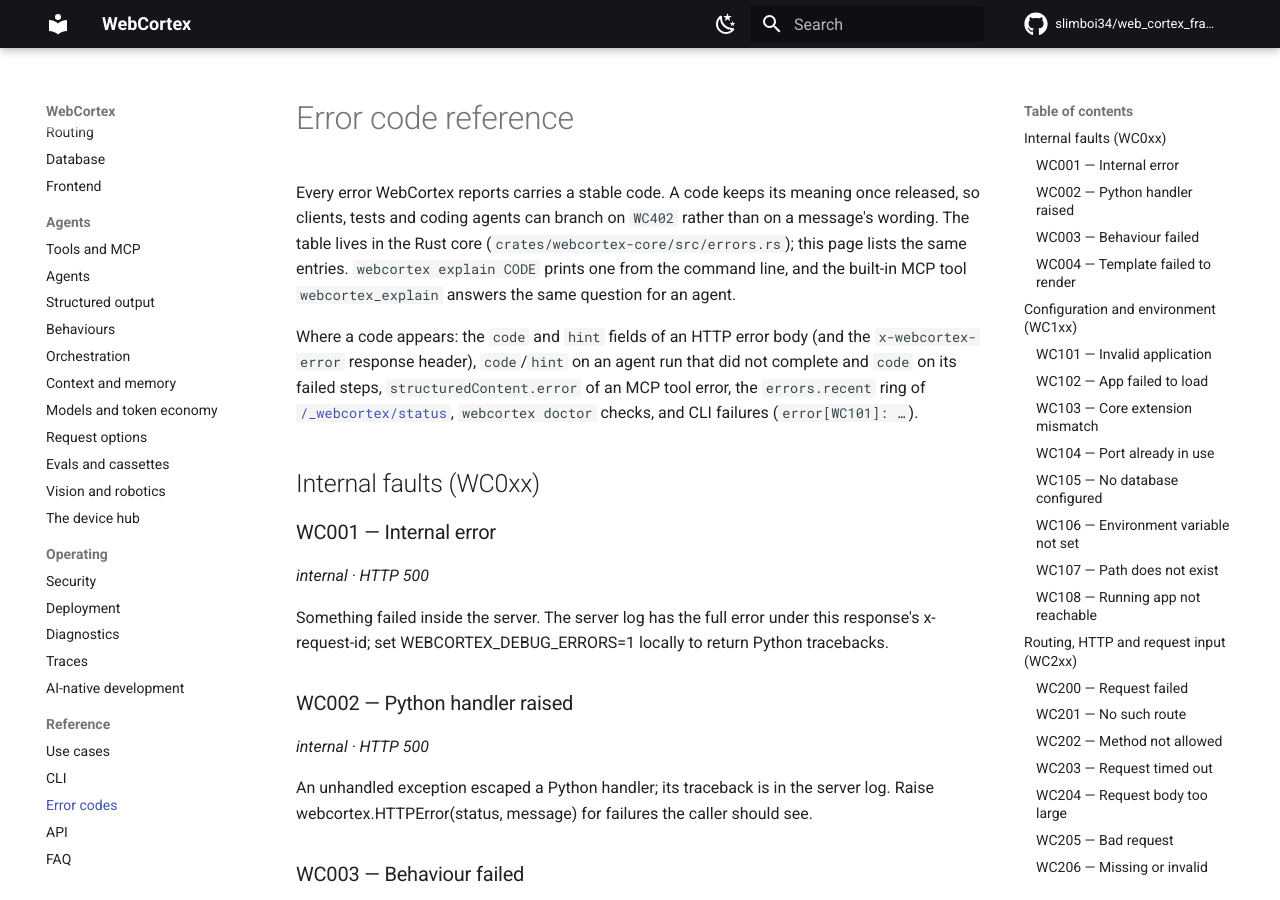
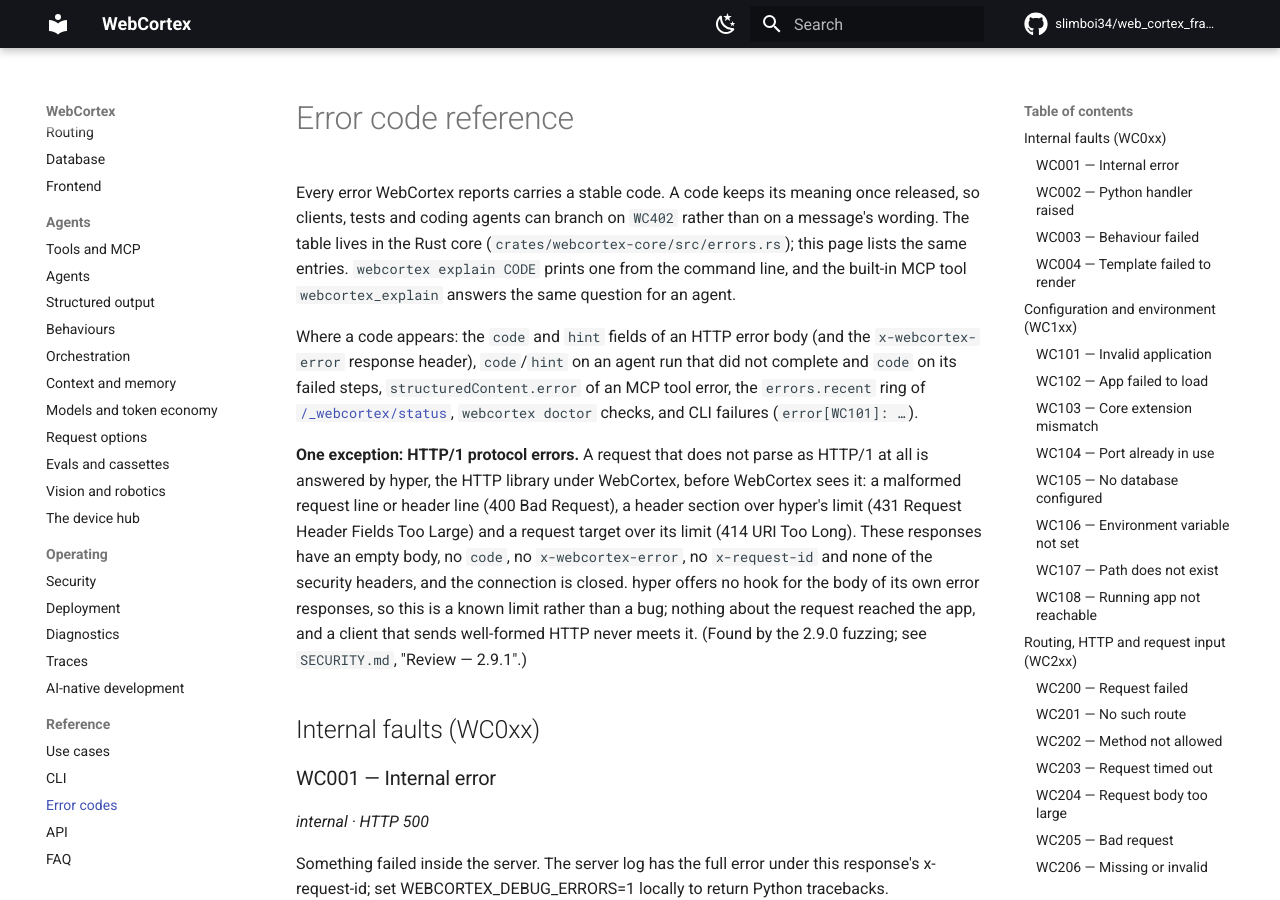
Before and after one commit to slimboi34/web_cortex_framework, an MkDocs documentation site: the page built from docs/error-codes.md, in a window 1280 px wide and 900 px high. Built offline with MkDocs 1.6.1 and Material for MkDocs 9.7.7, drawn with Linux system fonts in a browser that asks for light colours; comment, search, counter and statistics services are not loaded.

Commit message:
Docs: hyper's HTTP/1 protocol errors carry no code; the 2.9.1 review
A request that does not parse as HTTP/1 (a malformed request or header
line, a header section or request target over hyper's limits) is answered
by hyper with an empty 400, 431 or 414 before WebCortex's service runs, so
it has no code, no x-request-id and no security headers (F5). hyper 1.12
has no hook for the body of its own error responses, so this is
documented as a known limit in docs/error-codes.md and docs/diagnostics.md
rather than worked around.

SECURITY.md gains "Review — 2.9.1": what the machine-driven testing was,
what held, what was fixed, the known limit and what was not tested.

Co-Authored-By: Claude Opus 5.5 <noreply@anthropic.com>

```diff
--- a/docs/error-codes.md
+++ b/docs/error-codes.md
@@ -11,6 +11,16 @@ Where a code appears: the `code` and `hint` fields of an HTTP error body (and th
 `code` on its failed steps, `structuredContent.error` of an MCP tool error, the `errors.recent`
 ring of [`/_webcortex/status`](diagnostics.md#the-live-status-view), `webcortex doctor` checks,
 and CLI failures (`error[WC101]: …`).
+
+**One exception: HTTP/1 protocol errors.** A request that does not parse as HTTP/1 at all is
+answered by hyper, the HTTP library under WebCortex, before WebCortex sees it: a malformed
+request line or header line (400 Bad Request), a header section over hyper's limit (431
+Request Header Fields Too Large) and a request target over its limit (414 URI Too Long). These
+responses have an empty body, no `code`, no `x-webcortex-error`, no `x-request-id` and none of
+the security headers, and the connection is closed. hyper offers no hook for the body of its
+own error responses, so this is a known limit rather than a bug; nothing about the request
+reached the app, and a client that sends well-formed HTTP never meets it. (Found by the 2.9.0
+fuzzing; see `SECURITY.md`, "Review — 2.9.1".)
 
 ## Internal faults (WC0xx)
 
```
Also changed, not shown: SECURITY.md (+54 -0 lines), docs/diagnostics.md (+3 -1 lines), docs/security.md (+7 -2 lines).
